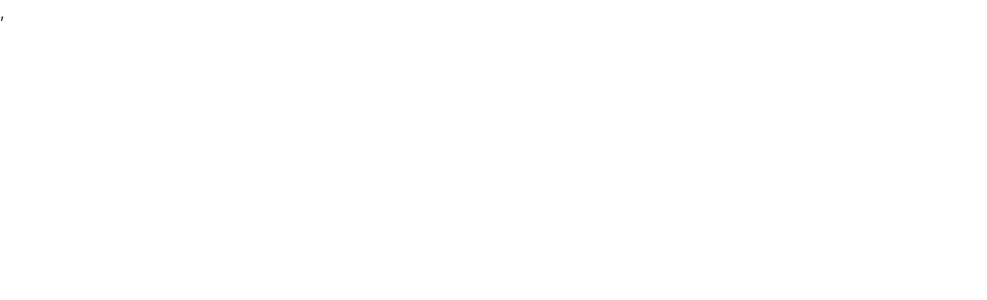
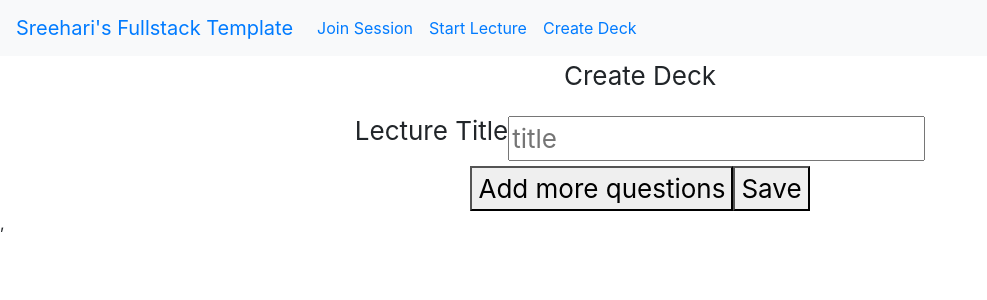
Before and after one commit to SreehariRamMohan/Peargauge, a React (Create React App) app: page /create in a window 1280 px wide. Shown: the top 300 px of the page, without its empty margins (0-987 px from the left). Built offline with nearby package versions, Linux system fonts and the light colour scheme.

Commit message:
Add Create Deck Page

```diff
--- a/src/App.js
+++ b/src/App.js
@@ -4,8 +4,8 @@ import { BrowserRouter as Router, Switch, Route } from "react-router-dom";
 // screens
 import Home from "./Home/Home"
 import SamplePage from "./SamplePage/SamplePage"
-import Chat from "./ChatPage/ChatPage"
 import StartLecture from "./StartLecture/StartLecture"
+import CreateLectureDeck from "./CreateLectureDeck/CreateLectureDeck"
 
 function App() {
   return (
@@ -13,8 +13,8 @@ function App() {
       <Switch>
         <Route path="/" exact component={Home} />
         <Route path="/home" exact component={Home} />
-        <Route path="/chat" exact component={Chat} />
         <Route path={"/sample/"} exact component={SamplePage} />
+        <Route path={"/create/"} exact component={CreateLectureDeck} />
         <Route path={"/sample/:id"} exact component={SamplePage} />
         <Route path={"/start"} exact component={StartLecture} />
       </Switch>
--- a/src/ChatPage/ChatPage.js
+++ /dev/null
@@ -1,57 +0,0 @@
-import React, { useState, useEffect } from "react";
-import { connect } from "react-redux";
-import { withRouter } from "react-router"
-import Navbar from "../CustomNavbar/CustomNavbar"
-import styles from "./ChatPage.module.css"
-
-// socket io imports
-import io from 'socket.io-client'
-
-function ChatPage() {
-    const [messages, setMessages] = useState(["Initial Message"]);
-    const [currentMessage, setCurrentMessage] = useState("");
-    const socket = io('ws://localhost:5000');
-
-    useEffect(() => {
-        getMessages()
-
-    }, [messages.length])
-
-    const getMessages = () => {
-        socket.on("message", msg => {
-            setMessages([...messages, msg])
-            console.log("fetched messages from socket.io")
-        });
-    }
-
-    const onClick = () => {
-        if (currentMessage !== "") {
-            socket.emit("message", currentMessage)
-            setCurrentMessage("")
-        } else {
-            alert("Please add a message before submitting it.")
-        }
-    }
-
-    const onChange = (e) => {
-        setCurrentMessage(e.target.value);
-    }
-
-    return (
-        <React.Fragment>
-            <Navbar />
-            <div className={styles.container}>
-                <p>Chat room</p>
-                {messages.length > 0 &&
-                    messages.map(msg => (
-                        <div><p>{msg}</p></div>
-                    ))
-                }
-                <input value={currentMessage} name="message" onChange={e => onChange(e)} />
-                <button onClick={() => onClick()}>Send Message</button>
-            </div>
-        </React.Fragment>
-    )
-}
-
-export default withRouter(ChatPage);
--- a/src/ChatPage/ChatPage.module.css
+++ /dev/null
@@ -1,7 +0,0 @@
-.container {
-    display: flex;
-    flex-direction: column;
-    justify-content: center;
-    align-items: center;
-    font-size: calc(10px + 2vmin);
-}
--- /dev/null
+++ b/src/CreateLectureDeck/CreateLectureDeck.js
@@ -0,0 +1,78 @@
+import React, { useState } from "react";
+import { connect } from "react-redux";
+import { withRouter } from "react-router"
+import CustomNavbar from "../CustomNavbar/CustomNavbar"
+import Question from "./Question/Question"
+
+import styles from "./CreateLectureDeck.module.css"
+
+function CreateLectureDeck() {
+    const [numQuestions, setNumQuestions] = useState(0)
+    const [questionContent, setQuestionContent] = useState({})
+
+    /** questionContent structure
+     * {
+     * "1": {
+     *      question: ""
+     *      "A": ""
+     *      "B": ""
+     *      "C": ""
+     *      "D": ""
+     *      correct: ""
+     *      }
+     *      ....
+     *
+     * "2": {
+     * .... .....
+     * }
+     * }
+     */
+
+    function addQuestion() {
+        let newState = { ...questionContent }
+        newState["" + numQuestions + 1] = {}
+        setNumQuestions(numQuestions + 1)
+    }
+
+    function questionUpdate(questionNumber, update) {
+        let newState = { ...questionContent }
+        newState["" + questionNumber] = { ...newState["" + questionNumber], ...update }
+        setQuestionContent(newState)
+        console.log("New question content", newState)
+    }
+
+    function saveQuestions() {
+        console.log("Question content", questionContent)
+    }
+
+    return (
+        <React.Fragment>
+            <CustomNavbar />
+            <div className={styles.container}>
+                <p>Create Deck</p>
+
+                <div className={styles.lectureTitleBox}>
+                    <p>Lecture Title</p>
+                    <input placeholder="title"></input>
+                </div>
+
+                {
+                    Array.from(Array(numQuestions)).map((value, index, arr) => {
+                        return <Question questionNumber={index + 1} updateFunction={questionUpdate} />
+                    })
+                }
+
+                <div className={styles.bottomButtonBox} >
+                    <button onClick={addQuestion}>Add more questions</button>
+                    <button onClick={saveQuestions}>Save</button>
+                </div>
+
+
+            </div>
+
+
+        </React.Fragment>
+    )
+}
+
+export default withRouter(CreateLectureDeck);
--- /dev/null
+++ b/src/CreateLectureDeck/CreateLectureDeck.module.css
@@ -0,0 +1,19 @@
+.container {
+    display: flex;
+    flex-direction: column;
+    justify-content: center;
+    align-items: center;
+    font-size: calc(10px + 2vmin);
+}
+
+.lectureTitleBox {
+    display: flex;
+    flex-direction: row;
+    justify-content: center;
+    align-items: center;
+}
+
+.bottomButtonBox {
+    display: flex;
+    flex-direction: row;
+}
--- /dev/null
+++ b/src/CreateLectureDeck/Question/Question.js
@@ -0,0 +1,62 @@
+import React, { useState } from "react";
+import { connect } from "react-redux";
+import { withRouter } from "react-router"
+import CustomNavbar from "../../CustomNavbar/CustomNavbar"
+
+import styles from "./Question.module.css"
+
+function Question(props) {
+
+    let initalQuestionData = {
+        "question": "",
+        "A": "",
+        "B": "",
+        "C": "",
+        "D": "",
+        "correct": ""
+    }
+
+    const [questionData, setQuestionData] = useState(initalQuestionData)
+
+    function onChange(event, type) {
+        // console.log(props.questionNumber,":",type, ":", event.target.value)
+        // console.log("type is", type)
+
+        let update = {...questionData}
+        update[type+""] = event.target.value
+        // console.log("Update is", update)
+        setQuestionData(update)
+
+        props.updateFunction(props.questionNumber, update)
+    }
+    return (
+        <React.Fragment>
+            <div className={styles.card}>
+
+                <label for="question">What is the question?</label>
+                <input onChange={(e) => onChange(e, "question")} name="question" placeholder="question"></input>
+
+                <div className={styles.mContainer}>
+                    <input onChange={(e) => onChange(e, "A")} placeholder="Option A"></input>
+                    <input onChange={(e) => onChange(e, "B")} placeholder="Option B"></input>
+                </div>
+                <div className={styles.mContainer}>
+                    <input onChange={(e) => onChange(e, "C")} placeholder="Option C"></input>
+                    <input onChange={(e) => onChange(e, "D")} placeholder="Option D"></input>
+                </div>
+
+                <label for="correct">Correct Answer</label>
+                <select onChange={(e) => onChange(e, "correct")} name="correct" id="correctAnswer">
+                    <option value="" disabled selected>Select one</option>
+                    <option value="A">A</option>
+                    <option value="B">B</option>
+                    <option value="C">C</option>
+                    <option value="D">D</option>
+                </select>
+
+            </div>
+        </React.Fragment>
+    )
+}
+
+export default withRouter(Question);
--- /dev/null
+++ b/src/CreateLectureDeck/Question/Question.module.css
@@ -0,0 +1,19 @@
+.card {
+    box-shadow: 0 4px 8px 0 rgba(0, 0, 0, 0.2), 0 6px 20px 0 rgba(0, 0, 0, 0.19);
+    display: flex;
+    flex-direction: column;
+    justify-content: flex-start;
+    align-items: flex-start;
+    padding: 1em;
+    margin-bottom: 1em;
+
+    width: 100%;
+    text-align: left;
+  }
+
+  .mContainer {
+    width: 50%;
+    display: flex;
+    justify-content: space-around;
+    padding-bottom: 2rem;
+}
--- a/src/CustomNavbar/CustomNavbar.js
+++ b/src/CustomNavbar/CustomNavbar.js
@@ -11,20 +11,21 @@ function CustomNavbar(props) {
             <Navbar.Toggle aria-controls="basic-navbar-nav" />
             <Navbar.Collapse id="basic-navbar-nav">
                 <Nav className="mr-auto">
-                    <Nav.Link href="#home"><Link to={"/sample/"}>{"Example Page"}</Link></Nav.Link>
-                    <Nav.Link href="#link"><Link to={"/chat"}>{"Chat"}</Link></Nav.Link>
-                    <NavDropdown title="Dropdown" id="basic-nav-dropdown">
+                    <Nav.Link href="#home"><Link to={"/sample/"}>{"Join Session"}</Link></Nav.Link>
+                    <Nav.Link href="#link"><Link to={"/start"}>{"Start Lecture"}</Link></Nav.Link>
+                    <Nav.Link href="#link"><Link to={"/create"}>{"Create Deck"}</Link></Nav.Link>
+                    {/* <NavDropdown title="Dropdown" id="basic-nav-dropdown">
                         <NavDropdown.Item><Link to={"/start"}>{"Start Lecture"}</Link></NavDropdown.Item>
                         <NavDropdown.Item href="#action/3.2">Another action</NavDropdown.Item>
                         <NavDropdown.Item href="#action/3.3">Something</NavDropdown.Item>
                         <NavDropdown.Divider />
                         <NavDropdown.Item href="#action/3.4">Separated link</NavDropdown.Item>
-                    </NavDropdown>
+                    </NavDropdown> */}
                 </Nav>
-                <Form inline>
+                {/* <Form inline>
                     <FormControl type="text" placeholder="Search" className="mr-sm-2" />
                     <Button variant="outline-success">Search</Button>
-                </Form>
+                </Form> */}
             </Navbar.Collapse>
         </Navbar>
     )
```
Also changed, not shown: 1 other file (tests, documents, lock files or other folders).
